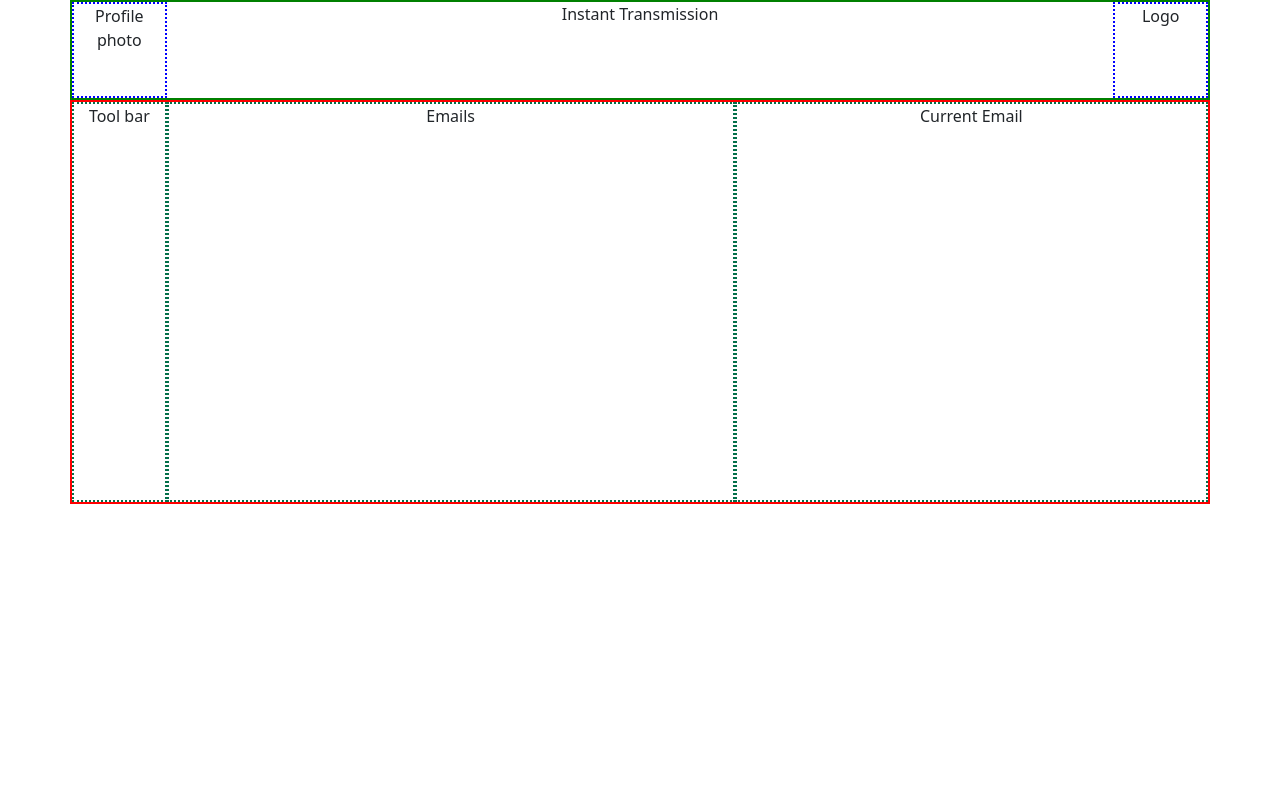
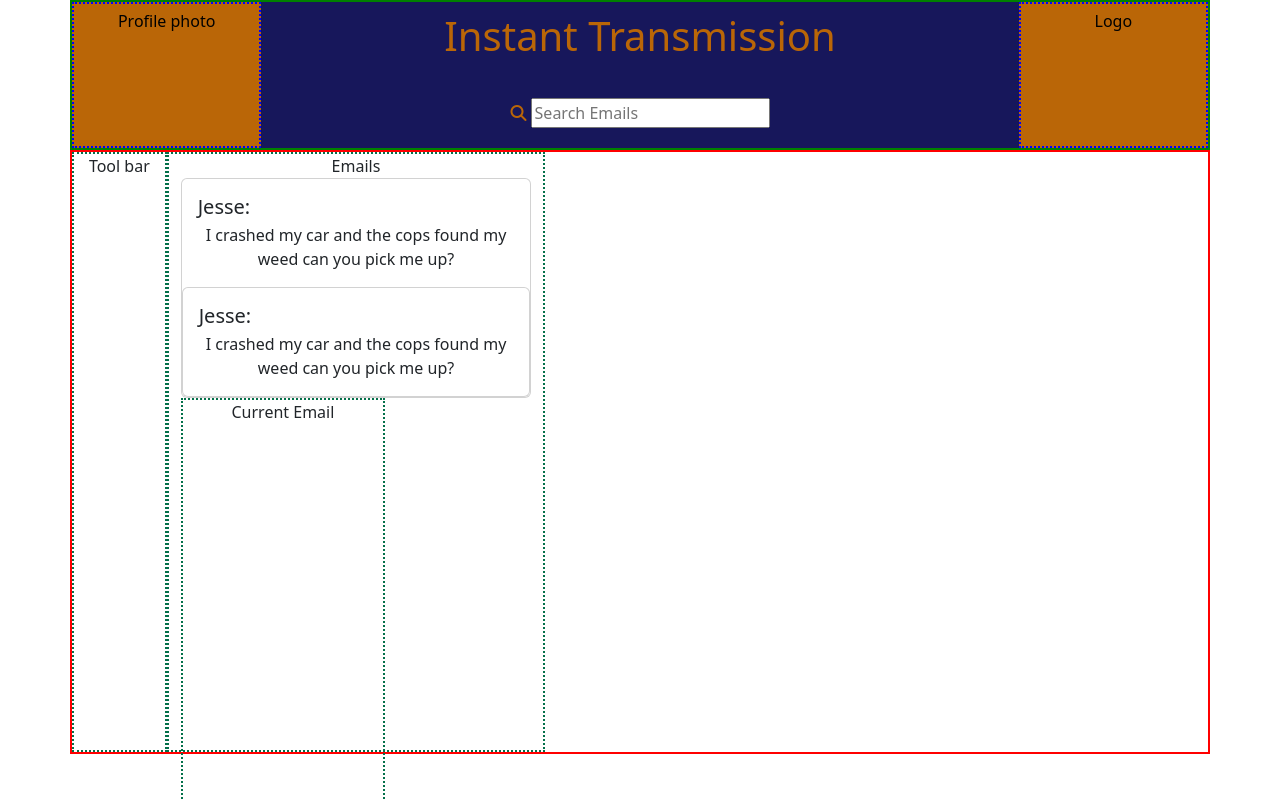
Before and after one commit to Ephraim-Winston/bootstrap-project, a plain HTML site: page email.html in a window 1280 px wide. Shown: the top 800 px of the page. Drawn offline with nearby package versions, Linux system fonts and the light colour scheme.

Commit message:
fourth commit

```diff
--- a/email.css
+++ b/email.css
@@ -1,14 +1,40 @@
 .banner{
     border: 2px solid green;
-    height:100px;
+    height:150px;
+    background-color: rgb(23, 23, 91);
+    color: rgb(186, 102, 7);
 }
 .decoration{
+    padding:5px;
     border: 2px dotted blue;
+    background-color: rgb(186, 102, 7);
+    color: black;
 }
 .body{
     border: 2px solid red;
 }
 .section{
     border: 2px dotted rgb(3, 112, 74);
-    height: 400px;
+    height: 600px;
+
 }
+.search-bar{
+    padding-top:30px;
+}
+
+.title{
+    padding-top: 10px;
+}
+
+
+@media (min-width: 768px){
+    .dropdown{
+        display: none !important;
+    }
+
+}
+@media (max-width:768px){
+    .tools{
+        display: none !important;
+    }
+}
--- a/email.html
+++ b/email.html
@@ -1,43 +1,96 @@
 <!DOCTYPE html>
 <html lang="en">
+
 <head>
   <meta charset="UTF-8">
   <meta http-equiv="X-UA-Compatible" content="IE=edge">
   <meta name="viewport" content="width=device-width, initial-scale=1.0">
   <title>Bootstrap demo</title>
-    <link href= "https://cdn.jsdelivr.net/npm/bootstrap@5.3.0-alpha3/dist/css/bootstrap.min.css" rel="stylesheet" integrity="sha384-KK94CHFLLe+nY2dmCWGMq91rCGa5gtU4mk92HdvYe+M/SXH301p5ILy+dN9+nJOZ" crossorigin="anonymous">
+
+  <link href="https://cdn.jsdelivr.net/npm/bootstrap@5.3.0-alpha3/dist/css/bootstrap.min.css" rel="stylesheet"
+    integrity="sha384-KK94CHFLLe+nY2dmCWGMq91rCGa5gtU4mk92HdvYe+M/SXH301p5ILy+dN9+nJOZ" crossorigin="anonymous">
+
   <link href="email.css" rel="stylesheet" type="text/css">
+  <link rel="stylesheet" type="text/css"
+    href="https://cdn.jsdelivr.net/npm/@fortawesome/fontawesome-free@6.2.1/css/fontawesome.min.css">
+  <script src="https://kit.fontawesome.com/6a31ed4bc4.js" crossorigin="anonymous"></script>
 
 </head>
 
 </head>
+
 <body>
   <div class="container-fluid"></div>
   <div class="container text-center">
-      <div class= "row banner justify-content-between">
-        <div class="col-md-2 col-sm-2 col-lg-1 profile-photo decoration">
+
+
+    <div class="row banner justify-content-between">
+      <div class="col-2 col-sm-2 col-md-2 col-lg-2  profile-photo decoration">
         Profile photo
+        <!--Trying to make my tool dropdown only appear when tool side bar disappears-->
+        <div class="dropdown">
+          <button class="btn btn-sm btn-secondary dropdown-toggle" type="button" id="tool-dropdown"
+            data-bs-toggle="dropdown">
+            Tools
+          </button>
+          <ul class="dropdown-menu">
+            <li><a href="#" class="dropdown-item">Inbox</a></li>
+            <li><a href="#" class="dropdown-item">Sent</a></li>
+            <li><a href="#" class="dropdown-item">Drafts</a></li>
+            <li><a href="#" class="dropdown-item">Important</a></li>
+            <li><a href="#" class="dropdown-item">Trash</a></li>
+          </ul>
         </div>
-        <div class="col-md-8 col-lg-10  d-none d-lg-block">
-          Instant Transmission
       </div>
-        <div class="col-md-2 col-sm-2 col-lg-1 decoration">
+      <div class="col-8 col-sm-8 col-md-8 col-lg-8 title">
+        <h1>Instant Transmission</h1>
+        <!--This is my search bar bellow-->
+        <form class="navbar-search pull-left search-bar">
+          <!--Font Awesome icons showing as blank squares. Low priority problem, fix later-->
+          <span><i class="fa-solid fa-magnifying-glass"></i></span>
+          <input type="text" class="search-query" placeholder="Search Emails">
+        </form>
+      </div>
+
+      <div class="col-2 col-sm-2 col-md-2  col-lg-2  decoration">
         Logo
       </div>
 
     </div>
+
+
     <div class="row body">
-        <div class="col-md-1 d-none d-md-block section tools">
+      <div class="col-sm-2 col-md-2 col-lg-1 section tools">
         Tool bar
+
       </div>
-        <div class="col-md-6 col-sm-4 section">
+      <div class=" col-5 col-sm-5 col-md-4 col-lg-4 section">
         Emails
+        <div class="card">
+          <div class="card-body">
+            <h5 class="card-title d-flex">Jesse:</h5>
+            <h6 class="card-subtitle mb-2 text-body-secondary"></h6>
+            <p class="card-text d-flex justify-content-start">I crashed my car and the cops found my weed can you pick
+              me up?</p>
           </div>
-        <div class="col-md-5 col-sm-8 section current-email">
+          <div class="card">
+            <div class="card-body">
+              <h5 class="card-title d-flex">Jesse:</h5>
+              <h6 class="card-subtitle mb-2 text-body-secondary"></h6>
+              <p class="card-text d-flex justify-content-start">I crashed my car and the cops found my weed can you pick
+                me up?</p>
+            </div>
+
+          </div>
+        </div>
+        <div class="col-7 col-sm-7 col-md-6 col-lg-7 section current-email">
           Current Email
         </div>
       </div>
     </div>
-    <script src="https://cdn.jsdelivr.net/npm/bootstrap@5.3.0-alpha3/dist/js/bootstrap.bundle.min.js" integrity="sha384-ENjdO4Dr2bkBIFxQpeoTz1HIcje39Wm4jDKdf19U8gI4ddQ3GYNS7NTKfAdVQSZe" crossorigin="anonymous"></script>
+    <script src="https://cdn.jsdelivr.net/npm/bootstrap@5.3.0-alpha3/dist/js/bootstrap.bundle.min.js"
+      integrity="sha384-ENjdO4Dr2bkBIFxQpeoTz1HIcje39Wm4jDKdf19U8gI4ddQ3GYNS7NTKfAdVQSZe"
+      crossorigin="anonymous"></script>
 </body>
+
 </html>
```
Lines whose indentation alone changed are shown as unchanged.
